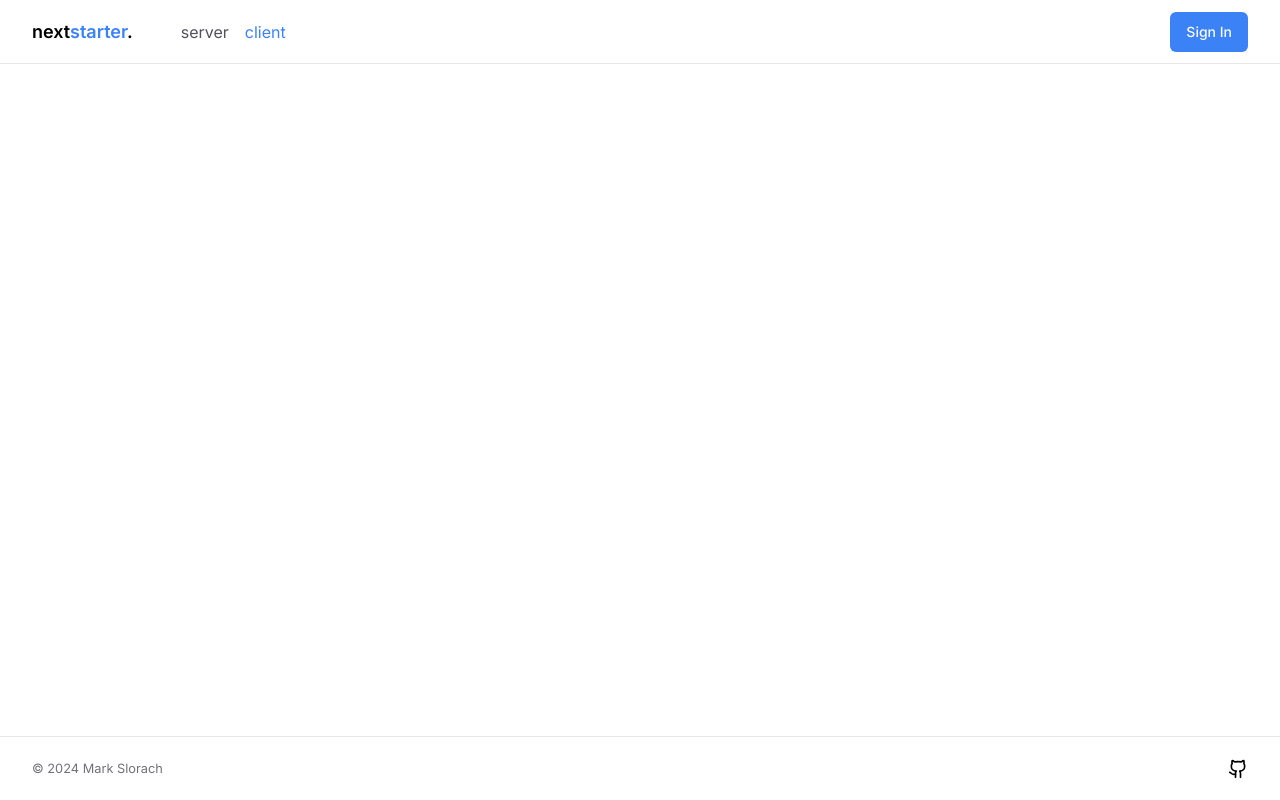
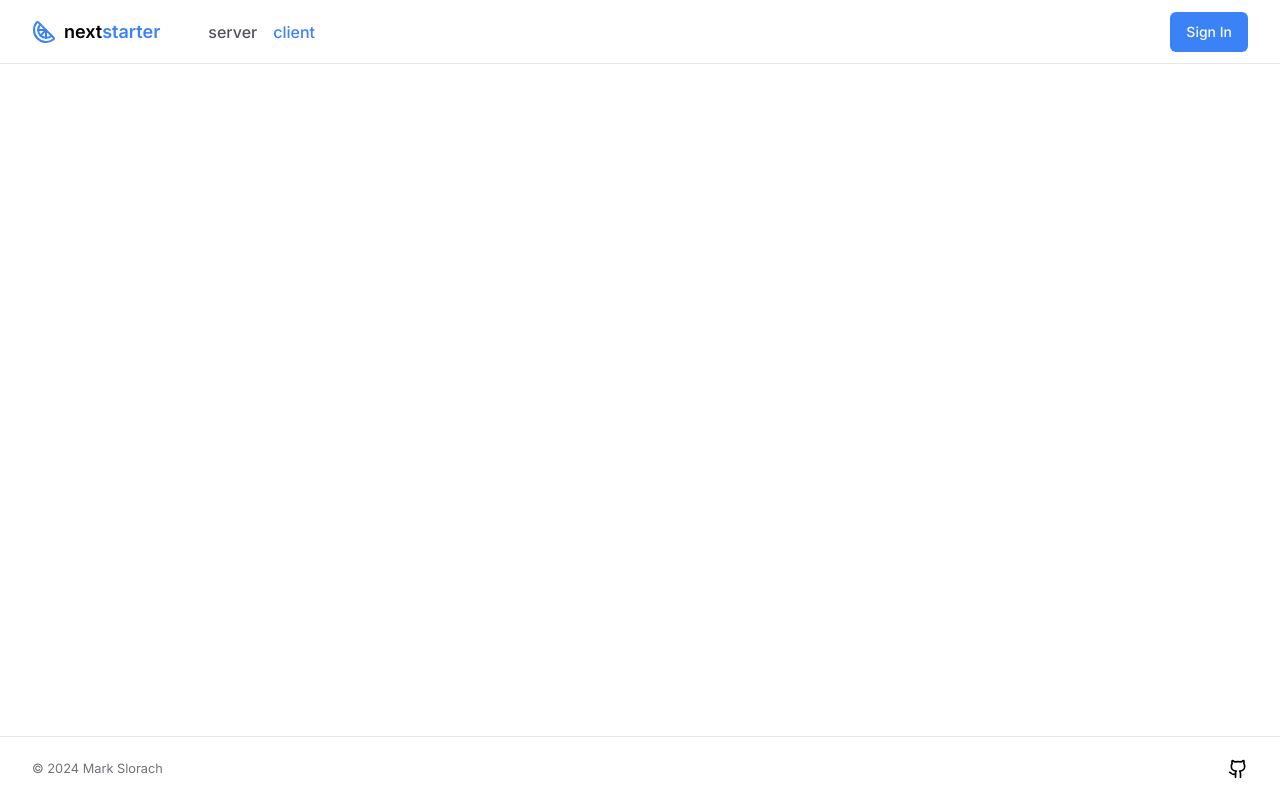
Before and after one commit to markslorach/next-starter-shadcn-ui-clerk, a Next.js app: page /protected/client in a window 1280 px wide. Built offline with nearby package versions, Linux system fonts and the light colour scheme; no server answers.

Commit message:
header logo

```diff
--- a/app/components/shared/Header.tsx
+++ b/app/components/shared/Header.tsx
@@ -2,14 +2,16 @@ import { SignedIn, SignedOut, SignInButton, UserButton } from "@clerk/nextjs";
 import Link from "next/link";
 import { Button } from "../shadcn-ui/button";
 import NavList from "./NavList";
+import { Citrus } from "lucide-react";
 
 const Header = () => {
   return (
     <header className="h-16 border-b text-lg">
       <div className="container flex h-full items-center justify-between">
         <div className="flex items-center gap-x-6 sm:gap-x-12">
-          <Link href="/" className="font-semibold">
-            next<span className="text-blue-500">starter</span>.
+          <Link href="/" className="flex items-center font-semibold">
+            <Citrus className="h-6 w-6 text-blue-500 mr-2" />
+            next<span className="text-blue-500">starter</span>
           </Link>
 
           <NavList />
--- a/app/components/shared/NavList.tsx
+++ b/app/components/shared/NavList.tsx
@@ -18,7 +18,7 @@ const NavList = () => {
           <li
             key={route}
             className={cn({
-              "text-base text-zinc-600 transition hover:text-blue-500": true,
+              "text-base font-medium text-zinc-600 transition hover:text-blue-500": true,
               "text-blue-500": pathname === path,
             })}
           >
```
